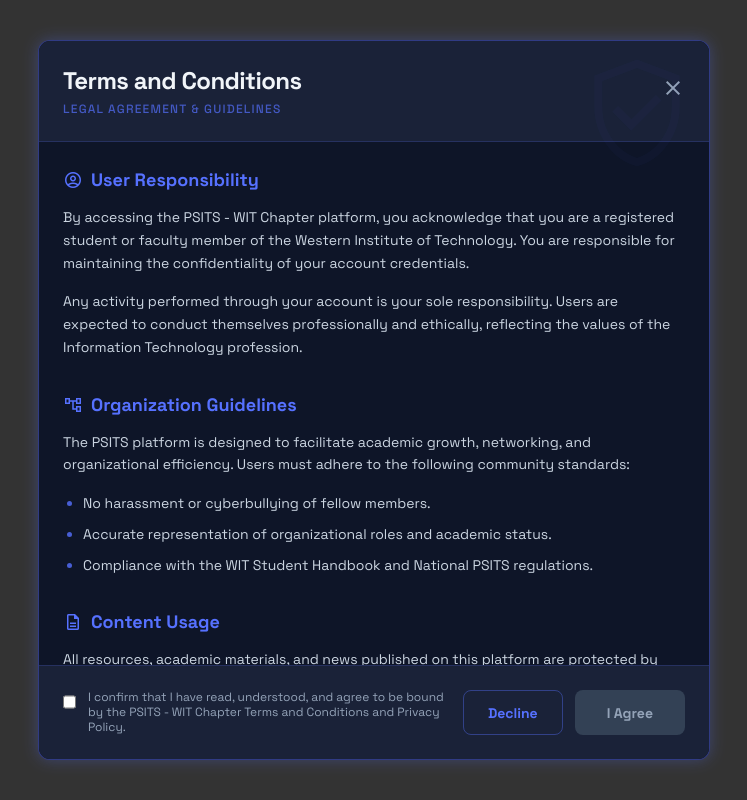
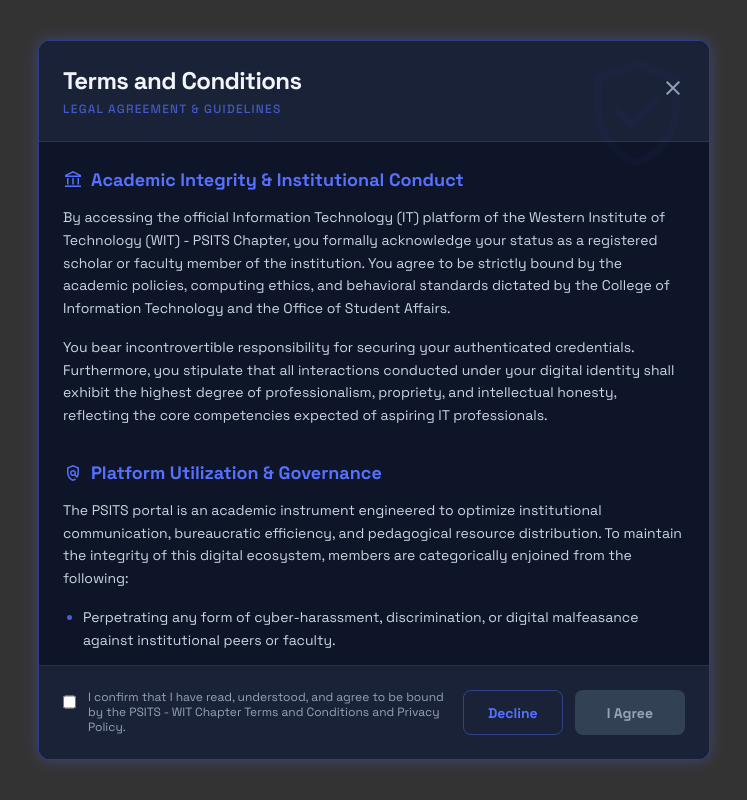
Before and after one commit to witpsits/witpsits-webapp, a React (Vite) app in the folder client/: page /admin/prospectus in a window 1280 px wide. Shown: the whole page, without its empty margins (266-1013 px from the left). Built offline with nearby package versions, Linux system fonts and the light colour scheme.

Commit message:
feat: implement prospectus page with privacy consent modal.

```diff
--- a/client/src/components/TermsModal.jsx
+++ b/client/src/components/TermsModal.jsx
@@ -48,108 +48,90 @@
                     </button>
                 </div>
 
-                {/* Scrollable Content */}
                 <div className="flex-1 overflow-y-auto p-6 space-y-8 bg-[#0E1528] scrollbar-thin scrollbar-thumb-[#5671FF] scrollbar-track-[#5671FF]/10">
-                    {/* Section: User Responsibility */}
+                    {/* Section: Academic Integrity & Conduct */}
                     <section>
                         <div className="flex items-center gap-2 mb-3">
                             <span className="material-symbols-outlined text-[#5671FF] text-xl">
-                                account_circle
+                                account_balance
                             </span>
-                            <h3 className="text-lg font-bold text-[#5671FF]">User Responsibility</h3>
+                            <h3 className="text-lg font-bold text-[#5671FF]">Academic Integrity & Institutional Conduct</h3>
                         </div>
                         <div className="space-y-4 text-slate-300 leading-relaxed text-sm">
                             <p>
-                                By accessing the PSITS - WIT Chapter platform, you acknowledge that
-                                you are a registered student or faculty member of the Western
-                                Institute of Technology. You are responsible for maintaining the
-                                confidentiality of your account credentials.
+                                By accessing the official Information Technology (IT) platform of the Western Institute of Technology (WIT) - PSITS Chapter, you formally acknowledge your status as a registered scholar or faculty member of the institution. You agree to be strictly bound by the academic policies, computing ethics, and behavioral standards dictated by the College of Information Technology and the Office of Student Affairs.
                             </p>
                             <p>
-                                Any activity performed through your account is your sole
-                                responsibility. Users are expected to conduct themselves
-                                professionally and ethically, reflecting the values of the
-                                Information Technology profession.
+                                You bear incontrovertible responsibility for securing your authenticated credentials. Furthermore, you stipulate that all interactions conducted under your digital identity shall exhibit the highest degree of professionalism, propriety, and intellectual honesty, reflecting the core competencies expected of aspiring IT professionals.
                             </p>
                         </div>
                     </section>
 
-                    {/* Section: Organization Guidelines */}
+                    {/* Section: Platform Utilization & Governance */}
                     <section>
                         <div className="flex items-center gap-2 mb-3">
                             <span className="material-symbols-outlined text-[#5671FF] text-xl">
-                                account_tree
+                                policy
                             </span>
                             <h3 className="text-lg font-bold text-[#5671FF]">
-                                Organization Guidelines
+                                Platform Utilization & Governance
                             </h3>
                         </div>
                         <div className="space-y-4 text-slate-300 leading-relaxed text-sm">
                             <p>
-                                The PSITS platform is designed to facilitate academic growth,
-                                networking, and organizational efficiency. Users must adhere to the
-                                following community standards:
+                                The PSITS portal is an academic instrument engineered to optimize institutional communication, bureaucratic efficiency, and pedagogical resource distribution. To maintain the integrity of this digital ecosystem, members are categorically enjoined from the following:
                             </p>
                             <ul className="list-disc pl-5 space-y-2 text-[#5671FF]/80">
                                 <li>
                                     <span className="text-slate-300">
-                                        No harassment or cyberbullying of fellow members.
+                                        Perpetrating any form of cyber-harassment, discrimination, or digital malfeasance against institutional peers or faculty.
                                     </span>
                                 </li>
                                 <li>
                                     <span className="text-slate-300">
-                                        Accurate representation of organizational roles and academic
-                                        status.
+                                        Falsifying academic standing, organizational hierarchy, or institutional affiliation.
                                     </span>
                                 </li>
                                 <li>
                                     <span className="text-slate-300">
-                                        Compliance with the WIT Student Handbook and National PSITS
-                                        regulations.
+                                        Engaging in actions that contravene the stipulations outlined in the institutional Student Handbook or the constitutional bylaws of the PSITS National Federation.
                                     </span>
                                 </li>
                             </ul>
                         </div>
                     </section>
 
-                    {/* Section: Content Usage */}
+                    {/* Section: Intellectual Property */}
                     <section>
                         <div className="flex items-center gap-2 mb-3">
                             <span className="material-symbols-outlined text-[#5671FF] text-xl">
-                                description
+                                copyright
                             </span>
-                            <h3 className="text-lg font-bold text-[#5671FF]">Content Usage</h3>
+                            <h3 className="text-lg font-bold text-[#5671FF]">Intellectual Property Rights</h3>
                         </div>
                         <div className="space-y-4 text-slate-300 leading-relaxed text-sm">
                             <p>
-                                All resources, academic materials, and news published on this
-                                platform are protected by intellectual property rights. You are
-                                permitted to use these materials for personal academic purposes
-                                only.
+                                All academic prospectuses, institutional announcements, proprietary frameworks, and ancillary literature disseminated through this platform fall under the purview of strict intellectual property protections held by the Western Institute of Technology. Authorized personnel and active students are granted a non-transferable mandate to utilize these materials strictly for personal scholarly advancement.
                             </p>
                             <p>
-                                Redistribution, commercial use, or unauthorized modification of
-                                platform content is strictly prohibited without prior written
-                                consent from the WIT Chapter Administration.
+                                Any unauthorized replication, commercial exploitation, or extra-institutional distribution of proprietary content is emphatically prohibited, and any infringement thereof shall be subject to disciplinary adjudication by the appropriate academic tribunal.
                             </p>
                         </div>
                     </section>
 
-                    {/* Section: Privacy & Data */}
+                    {/* Section: Privacy Jurisprudence */}
                     <section>
                         <div className="flex items-center gap-2 mb-3">
                             <span className="material-symbols-outlined text-[#5671FF] text-xl">
-                                security
+                                gpp_good
                             </span>
                             <h3 className="text-lg font-bold text-[#5671FF]">
-                                Privacy & Data Protection
+                                Privacy Jurisprudence
                             </h3>
                         </div>
                         <div className="space-y-4 text-slate-300 leading-relaxed text-sm">
                             <p>
-                                We value your privacy. Your personal data is collected solely for
-                                organizational management and verification. We do not sell or share
-                                your information with third-party advertisers.
+                                Institutional governance prioritizing your digital privacy is maintained in accordance with the Data Privacy Act of 2012 (Republic Act No. 10173). Personal identifiers are extracted exclusively for verifying academic enrollment and managing organizational logistics. The administration unequivocally renounces the unauthorized monetization or external brokering of constituent demographic data.
                             </p>
                         </div>
                     </section>
--- a/client/src/components/prospectus/ProspectusTable.jsx
+++ b/client/src/components/prospectus/ProspectusTable.jsx
@@ -11,7 +11,7 @@
     },
 ];
 
-const ProspectusTable = () => {
+const ProspectusTable = ({ onDownload }) => {
     return (
         <div className="bg-[#1a2238] rounded-xl border border-[#5671FF]/20 overflow-hidden">
             <div className="overflow-x-auto">
@@ -72,9 +72,10 @@
                                             </span>
                                         </a>
                                         <a
-                                            className="flex items-center gap-2 px-4 py-2 bg-[#5671FF] text-white text-xs font-bold rounded-lg hover:bg-[#5671FF]/90 transition-all shadow-md shadow-[#5671FF]/10"
+                                            className="flex items-center gap-2 px-4 py-2 bg-[#5671FF] text-white text-xs font-bold rounded-lg hover:bg-[#5671FF]/90 transition-all shadow-md shadow-[#5671FF]/10 cursor-pointer"
                                             href={doc.url}
                                             download={`${doc.name}.pdf`}
+                                            onClick={() => onDownload && onDownload()}
                                         >
                                             <span className="material-symbols-outlined text-sm">
                                                 download
--- a/client/src/components/prospectus/ProspectusTabs.jsx
+++ b/client/src/components/prospectus/ProspectusTabs.jsx
@@ -14,16 +14,8 @@
                     </p>
                     <div className="absolute bottom-0 left-0 w-full h-1 bg-[#5671FF] rounded-t-full"></div>
                 </a>
-                <a
-                    className="group relative flex items-center gap-2 pb-4 text-slate-400 hover:text-[#5671FF] transition-colors"
-                    href="#"
-                >
-                    <span className="material-symbols-outlined text-[20px]">
-                        menu_book
-                    </span>
-                    <p className="text-base font-bold tracking-tight">Student Manual</p>
-                    <div className="absolute bottom-0 left-0 w-0 group-hover:w-full h-1 bg-[#5671FF]/40 rounded-t-full transition-all duration-300"></div>
-                </a>
+
+
             </div>
         </div>
     );
```
Also changed, not shown: client/src/components/PrivacyModal.jsx (+9 -12 lines), client/src/components/prospectus/ProspectusStats.jsx (+8 -3 lines), client/src/pages/prospectus.jsx (+16 -3 lines).
